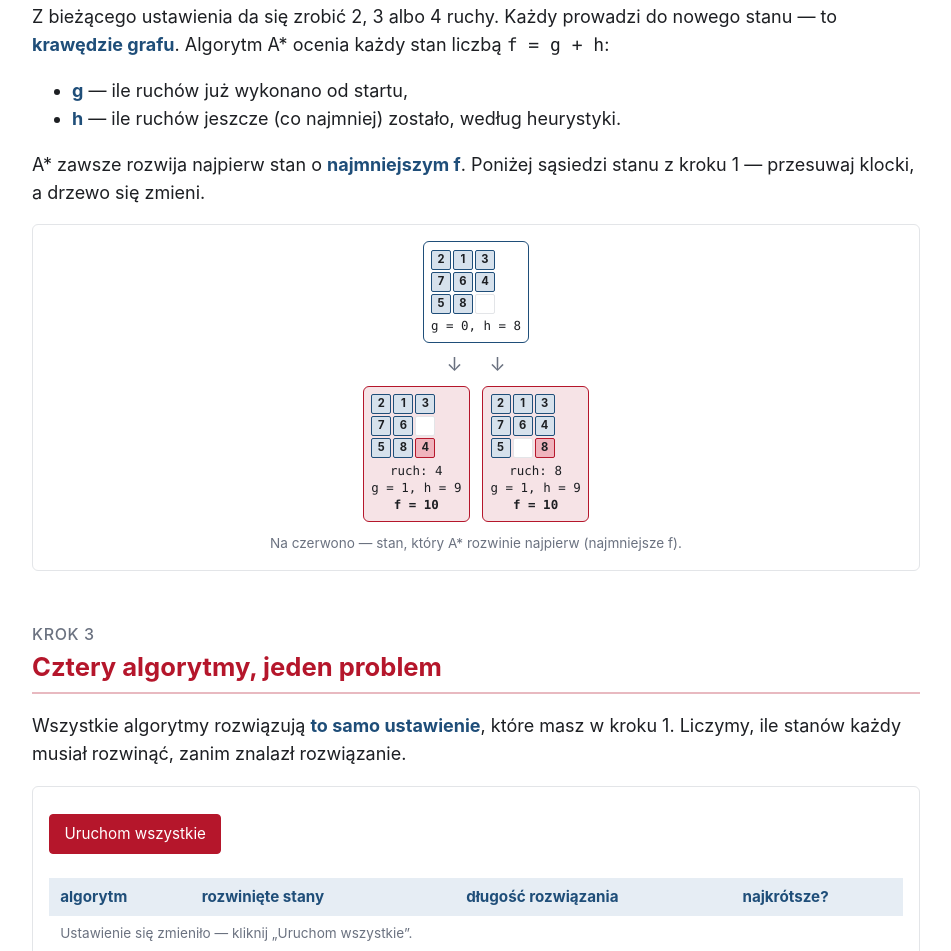
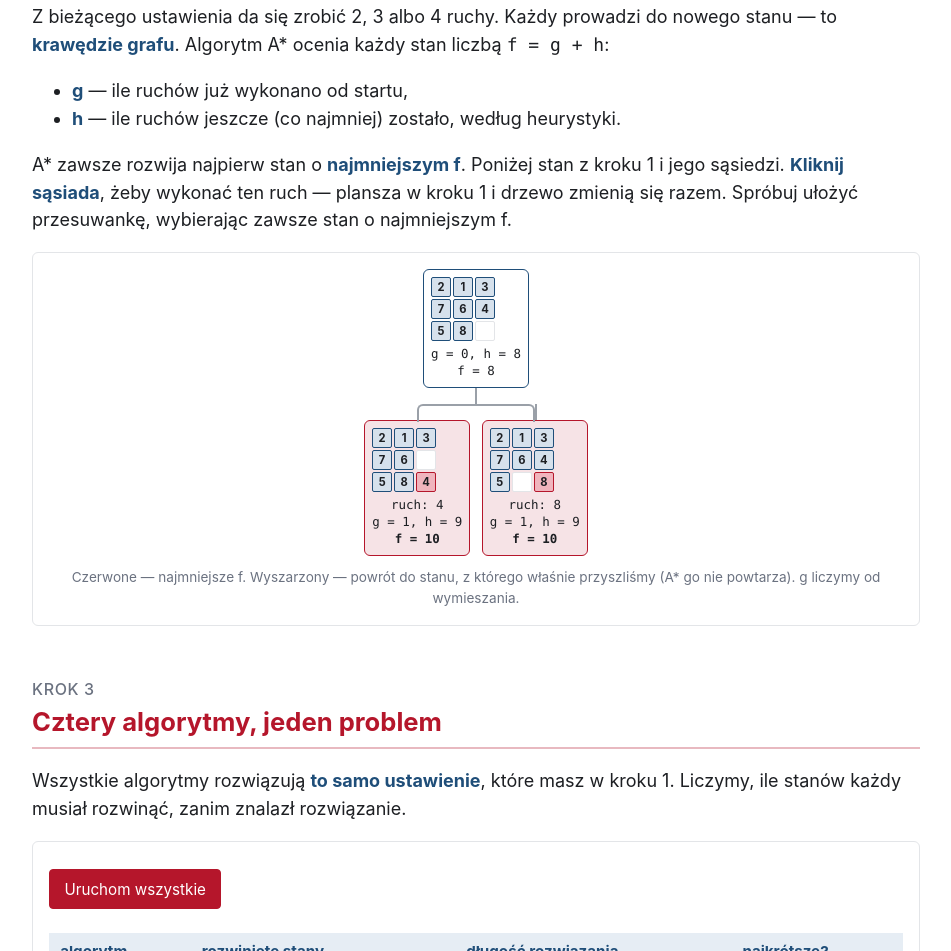
Before and after one commit to p4welrog/ka, a plain HTML site: page przeszukiwanie.html in a window 1280 px wide. Shown: the part 1122-2073 px from the top of the page, without its empty margins (164-1115 px from the left). Drawn offline with Linux system fonts and the light colour scheme.

Commit message:
Przeszukiwanie: interaktywne drzewo stanów, drzewo także w odtwarzaczu A*
W kroku 2 kliknięcie sąsiada wykonuje ruch, g liczone od wymieszania,
powrót do poprzedniego stanu wyszarzony, gałęzie rysowane liniami.
W odtwarzaczu drzewo pokazuje sąsiadów bieżącego kroku i ruch wybrany przez A*.

Co-Authored-By: Claude Opus 5.5 <noreply@anthropic.com>
Claude-Session: https://claude.ai/code/session_015Mve9w498fNfvqKG345jVX

```diff
--- a/przeszukiwanie.html
+++ b/przeszukiwanie.html
@@ -21,16 +21,28 @@
   .cel-mini div, .mini div { display: grid; place-items: center; font-weight: 700; border-radius: 2px; }
   .cel-mini div { height: 26px; font-size: 0.85rem; background: #dcebdc; border: 1px solid var(--zielony); }
   .cel-mini div.pusty, .mini div.pusty { background: #fff; border: 1px solid var(--linia); }
-  .drzewo { display: flex; flex-direction: column; align-items: center; gap: 0.4rem; }
-  .dzieci { display: flex; gap: 0.8rem; flex-wrap: wrap; justify-content: center; }
-  .wezel { border: 1.5px solid var(--linia); border-radius: 6px; padding: 0.45rem; text-align: center; background: #fff; }
+  .drzewo-okno { overflow-x: auto; padding-bottom: 0.3rem; }
+  .drzewo { display: flex; flex-direction: column; align-items: center; min-width: max-content; margin: 0 auto; }
+  .drzewo .pien { width: 2px; height: 16px; background: #9aa0a8; }
+  .dzieci { display: flex; justify-content: center; }
+  .galaz { position: relative; padding: 16px 0.35rem 0; display: flex; justify-content: center; }
+  .galaz::before, .galaz::after { content: ""; position: absolute; top: 0; width: 50%; height: 16px; border-top: 2px solid #9aa0a8; }
+  .galaz::before { right: 50%; } .galaz::after { left: 50%; border-left: 2px solid #9aa0a8; }
+  .galaz:first-child::before, .galaz:last-child::after { border-top: 0; }
+  .galaz:last-child::before { border-right: 2px solid #9aa0a8; border-top-right-radius: 6px; }
+  .galaz:first-child::after { border-top-left-radius: 6px; }
+  .galaz:only-child::before { display: none; } .galaz:only-child::after { border-top: 0; border-radius: 0; }
+  .wezel { border: 1.5px solid var(--linia); border-radius: 6px; padding: 0.45rem; text-align: center; background: #fff; font: inherit; color: inherit; }
+  button.wezel { cursor: pointer; } button.wezel:hover { background: var(--granat-jasny); }
   .wezel.najlepszy { border-color: var(--akcent); background: var(--akcent-jasny); }
+  .wezel.sciezka { border-color: var(--zielony); box-shadow: 0 0 0 2px var(--zielony); }
+  .wezel.powrot { opacity: 0.45; }
   .wezel.korzen { border-color: var(--granat); }
+  .wezel .etykieta { display: block; font-size: 0.68rem; font-weight: 700; margin-top: 0.15rem; }
   .mini { display: grid; grid-template-columns: repeat(3, 20px); gap: 2px; margin: 0 auto 0.3rem; }
   .mini div { height: 20px; font-size: 0.7rem; background: #d6e1ec; border: 1px solid var(--granat); }
   .mini div.ruszony { background: #f0b4bd; border-color: var(--akcent); }
   .wezel .fgh { font-family: var(--mono); font-size: 0.78rem; line-height: 1.35; }
-  .strzalki { color: var(--szary); font-size: 1.2rem; }
   .sterowanie { display: flex; flex-wrap: wrap; gap: 0.4rem; align-items: center; margin: 0.6rem 0; }
   .sterowanie button { min-width: 2.6rem; }
   .sterowanie select { font: inherit; font-size: 0.9rem; padding: 0.35rem; border-radius: 4px; border: 1.5px solid var(--linia); }
@@ -42,6 +54,13 @@
   .pasek-wyn { height: 0.9rem; background: var(--granat); border-radius: 2px; min-width: 2px; }
   td.liczba { font-family: var(--mono); text-align: right; }
   .kalk select { font: inherit; padding: 0.3rem; border-radius: 4px; border: 1.5px solid var(--linia); max-width: 100%; }
+  @media (max-width: 560px) {
+    .mini { grid-template-columns: repeat(3, 15px); gap: 1px; }
+    .mini div { height: 15px; font-size: 0.6rem; }
+    .wezel { padding: 0.3rem; }
+    .wezel .fgh { font-size: 0.62rem; }
+    .galaz { padding-left: 0.15rem; padding-right: 0.15rem; }
+  }
 </style>
 </head>
 <body>
@@ -106,8 +125,8 @@
     <li><strong>g</strong> — ile ruchów już wykonano od startu,</li>
     <li><strong>h</strong> — ile ruchów jeszcze (co najmniej) zostało, według heurystyki.</li>
   </ul>
-  <p>A* zawsze rozwija najpierw stan o <strong>najmniejszym f</strong>. Poniżej sąsiedzi stanu z kroku 1 — przesuwaj klocki, a drzewo się zmieni.</p>
-  <div class="panel"><div class="drzewo" id="drzewo"></div></div>
+  <p>A* zawsze rozwija najpierw stan o <strong>najmniejszym f</strong>. Poniżej stan z kroku 1 i jego sąsiedzi. <strong>Kliknij sąsiada</strong>, żeby wykonać ten ruch — plansza w kroku 1 i drzewo zmienią się razem. Spróbuj ułożyć przesuwankę, wybierając zawsze stan o najmniejszym f.</p>
+  <div class="panel"><div class="drzewo-okno"><div class="drzewo" id="drzewo"></div></div><p class="maly" id="drzewoOpis" style="text-align:center;margin:0.4rem 0 0"></p></div>
 </section>
 
 <!-- ============================================================ -->
@@ -130,7 +149,7 @@
     <div id="odtwarzacz" hidden>
       <h3>Rozwiązanie A* krok po kroku</h3>
       <div class="gra">
-        <div class="plansza gotowa" id="plansza2" aria-label="Plansza z rozwiązaniem A*"></div>
+        <div class="plansza" id="plansza2" aria-label="Plansza z rozwiązaniem A*"></div>
         <div style="flex:1;min-width:240px">
           <div class="opis-kroku" id="opisKroku" aria-live="polite"></div>
           <div class="liczniki" style="margin:0">
@@ -152,6 +171,9 @@
         </select>
       </div>
       <div class="suwak"><label for="pSuwak">krok</label><input id="pSuwak" type="range" min="0" max="1" step="1" value="0"><output id="pSuwakO">0</output></div>
+      <h3 style="font-size:1rem">Co A* widzi w tym kroku</h3>
+      <div class="drzewo-okno"><div class="drzewo" id="drzewo2"></div></div>
+      <p class="maly" id="drzewo2Opis" style="text-align:center;margin:0.4rem 0 1rem"></p>
       <canvas id="wykresH" width="860" height="190" aria-label="Heurystyka h i prawdziwa liczba pozostałych ruchów wzdłuż rozwiązania"></canvas>
       <div class="legenda-h"><span style="--k:#b5162b">h — heurystyka Manhattan</span><span class="przer" style="--k:#1f4e79">ile ruchów zostało naprawdę</span></div>
       <p class="maly" id="wniosekH"></p>
@@ -289,7 +311,7 @@ function rysuj() {
 function przesun(v) {
   const i = stan.indexOf(v), p = stan.indexOf(0);
   if (!RUCHY[p].includes(i)) return;
-  stan[p] = v; stan[i] = 0; ruchy++; wynikiNieaktualne(); rysuj();
+  poprzedni = stan.slice(); stan[p] = v; stan[i] = 0; ruchy++; wynikiNieaktualne(); rysuj();
 }
 function wymieszaj(n) {
   let s = CEL.slice(), poprz = -1;
@@ -298,20 +320,35 @@ function wymieszaj(n) {
     s[p] = s[q]; s[q] = 0; poprz = p;
   }
   if (jestCel(s)) return wymieszaj(n);
-  stan = s; ruchy = 0; wynikiNieaktualne(); rysuj();
+  stan = s; ruchy = 0; poprzedni = null; wynikiNieaktualne(); rysuj();
 }
 document.querySelectorAll("[data-mix]").forEach(b => b.onclick = () => wymieszaj(+b.dataset.mix));
 
 // ================= KROK 2: drzewo =================
 function mini(s, ruszony) { return `<div class="mini">${s.map(v => `<div class="${v ? (v === ruszony ? "ruszony" : "") : "pusty"}">${v || ""}</div>`).join("")}</div>`; }
+// el — kontener, s — stan, g — liczba ruchów od startu, opcje: poprz (stan, z którego przyszliśmy),
+// nast (następny stan na ścieżce rozwiązania), klik (funkcja wywoływana z numerem przesuwanego klocka)
+function drzewo(el, s, g, { poprz = null, nast = null, klik = null } = {}) {
+  const kp = poprz && klucz(poprz), kn = nast && klucz(nast);
+  const dz = sasiedzi(s).map(t => ({ t, h: manhattan(t), ruszony: s[t.indexOf(0)], powrot: klucz(t) === kp, nast: klucz(t) === kn }));
+  const kandydaci = dz.filter(d => !d.powrot), minF = Math.min(...kandydaci.map(d => g + 1 + d.h));
+  const tag = klik ? "button" : "div";
+  el.innerHTML = `<div class="wezel korzen">${mini(s)}<div class="fgh">g = ${g}, h = ${manhattan(s)}<br>f = ${g + manhattan(s)}</div></div>
+    <div class="pien"></div>
+    <div class="dzieci">${dz.map(d => {
+      const f = g + 1 + d.h, kl = ["wezel", !d.powrot && f === minF ? "najlepszy" : "", d.nast ? "sciezka" : "", d.powrot ? "powrot" : ""].join(" ");
+      const et = d.powrot ? "powrót" : d.nast ? `<span style="color:var(--zielony)">ruch A*</span>` : "";
+      return `<div class="galaz"><${tag} class="${kl}" ${klik ? `data-v="${d.ruszony}" aria-label="przesuń klocek ${d.ruszony}, f = ${f}"` : ""}>${mini(d.t, d.ruszony)}<div class="fgh">ruch: ${d.ruszony}<br>g = ${g + 1}, h = ${d.h}<br><b>f = ${f}</b></div>${et ? `<span class="etykieta">${et}</span>` : ""}</${tag}></div>`;
+    }).join("")}</div>`;
+  if (klik) el.querySelectorAll("button.wezel").forEach(b => b.onclick = () => klik(+b.dataset.v));
+  return { dz, minF };
+}
+let poprzedni = null;
 function rysujDrzewo() {
-  const dz = sasiedzi(stan).map(t => ({ t, h: manhattan(t), ruszony: stan[t.indexOf(0)] }));
-  const minF = Math.min(...dz.map(d => 1 + d.h));
-  document.getElementById("drzewo").innerHTML =
-    `<div class="wezel korzen">${mini(stan)}<div class="fgh">g = 0, h = ${manhattan(stan)}</div></div>
-     <div class="strzalki">${dz.map(() => "↓").join(" &nbsp; &nbsp; ")}</div>
-     <div class="dzieci">${dz.map(d => `<div class="wezel ${1 + d.h === minF ? "najlepszy" : ""}">${mini(d.t, d.ruszony)}<div class="fgh">ruch: ${d.ruszony}<br>g = 1, h = ${d.h}<br><b>f = ${1 + d.h}</b></div></div>`).join("")}</div>
-     <p class="maly" style="text-align:center;margin:0.3rem 0 0">Na czerwono — stan, który A* rozwinie najpierw (najmniejsze f).${jestCel(stan) ? " Plansza jest ułożona — wymieszaj ją w kroku 1." : ""}</p>`;
+  drzewo(document.getElementById("drzewo"), stan, ruchy, { poprz: poprzedni, klik: przesun });
+  document.getElementById("drzewoOpis").innerHTML = jestCel(stan)
+    ? (ruchy ? `Ułożone w ${ruchy} ruchach. ` : "") + "Wymieszaj planszę w kroku 1, żeby zacząć od nowa."
+    : "Czerwone — najmniejsze f. Wyszarzony — powrót do stanu, z którego właśnie przyszliśmy (A* go nie powtarza). g liczymy od wymieszania.";
 }
 
 // ================= KROK 3: algorytmy =================
@@ -352,6 +389,7 @@ function pokazOdtwarzacz(s) {
     ? `W ${wzrosty} z ${n} kroków h rośnie: najkrótsza droga czasem chwilowo „oddala się” od celu. Algorytm zachłanny, który patrzy tylko na h, zawsze wybiera ruch najlepiej wyglądający w tej chwili — dlatego błądzi, a jego rozwiązania są dłuższe. Czerwona linia nigdy nie jest nad niebieską: heurystyka Manhattan nigdy nie przeszacowuje.`
     : `Tym razem h maleje w każdym kroku. Wymieszaj mocniej, a zobaczysz kroki, w których h rośnie. Czerwona linia nigdy nie jest nad niebieską: heurystyka Manhattan nigdy nie przeszacowuje.`;
   rysujP();
+  requestAnimationFrame(() => requestAnimationFrame(() => plansza2.classList.add("gotowa")));
 }
 function rysujP() {
   const s = sciezka[krokP], n = sciezka.length - 1;
@@ -366,6 +404,14 @@ function rysujP() {
   document.getElementById("gK").textContent = krokP;
   document.getElementById("hK").textContent = manhattan(s);
   document.getElementById("rK").textContent = n - krokP;
+  const d2 = document.getElementById("drzewo2"), o2 = document.getElementById("drzewo2Opis");
+  if (krokP < n) {
+    const { dz, minF } = drzewo(d2, s, krokP, { poprz: krokP ? sciezka[krokP - 1] : null, nast: sciezka[krokP + 1] });
+    const wyb = dz.find(d => d.nast), fw = krokP + 1 + wyb.h;
+    o2.innerHTML = fw === minF
+      ? "Zielona obwódka — ruch, który znalazł się w rozwiązaniu. Tu ma też najmniejsze f."
+      : `Zielona obwódka — ruch z rozwiązania (f = ${fw}). Stan w czerwieni ma mniejsze f (${minF}), więc A* sprawdził go wcześniej — ale ta droga okazała się dłuższa.`;
+  } else { d2.innerHTML = ""; o2.textContent = "Cel osiągnięty — nie ma już czego rozwijać."; }
   document.getElementById("pSuwak").value = krokP;
   document.getElementById("pSuwakO").textContent = krokP;
   document.getElementById("pWst").disabled = document.getElementById("pPocz").disabled = krokP === 0;
```
